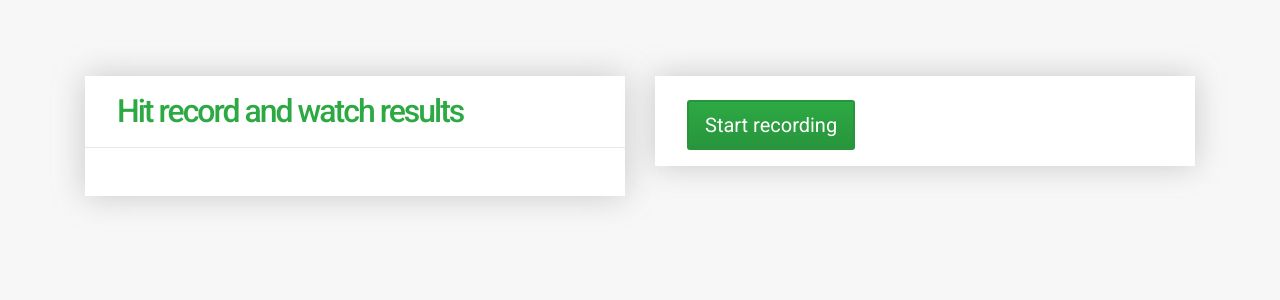
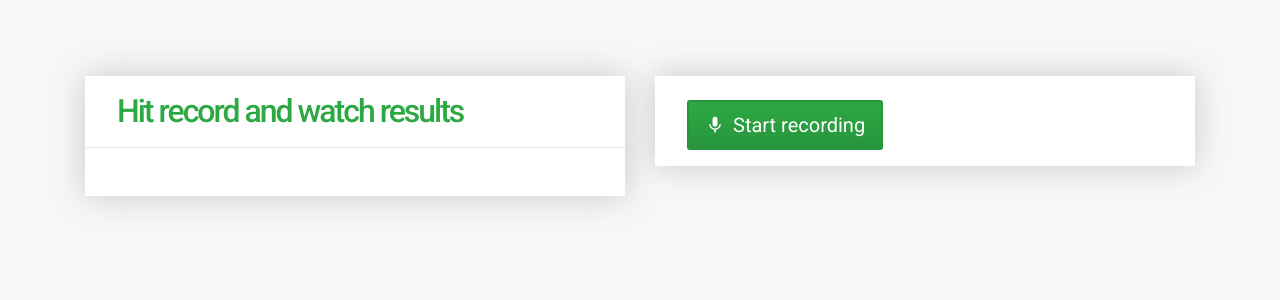
Before and after one commit to VikingTristan/Fyllord, a Vue app: page / in a window 1280 px wide. Shown: the top 300 px of the page. Built offline with nearby package versions, Linux system fonts and the light colour scheme.

Commit message:
Add mic icons

```diff
--- a/src/components/Recorder.vue
+++ b/src/components/Recorder.vue
@@ -19,10 +19,11 @@
     <div class="col-6 justify-content-center">
       <div class="panel panel-default">
         <div class="panel-body">
-          <button class="btn btn-lg btn-primary" type="button" v-show="!recording" v-on:click="startRecording">Start
-            recording</button>
+          <button class="btn btn-lg btn-primary" type="button" v-show="!recording" v-on:click="startRecording">
+            <i class="material-icons">mic</i> <span>Start
+            recording</span></button>
           <button class="btn btn-lg btn-outline-danger" type="button" v-show="recording" v-on:click="stopRecording">
-            Stop
+            <i class="material-icons">mic_off</i> <span>Stop</span>
           </button>
         </div>
       </div>
```
